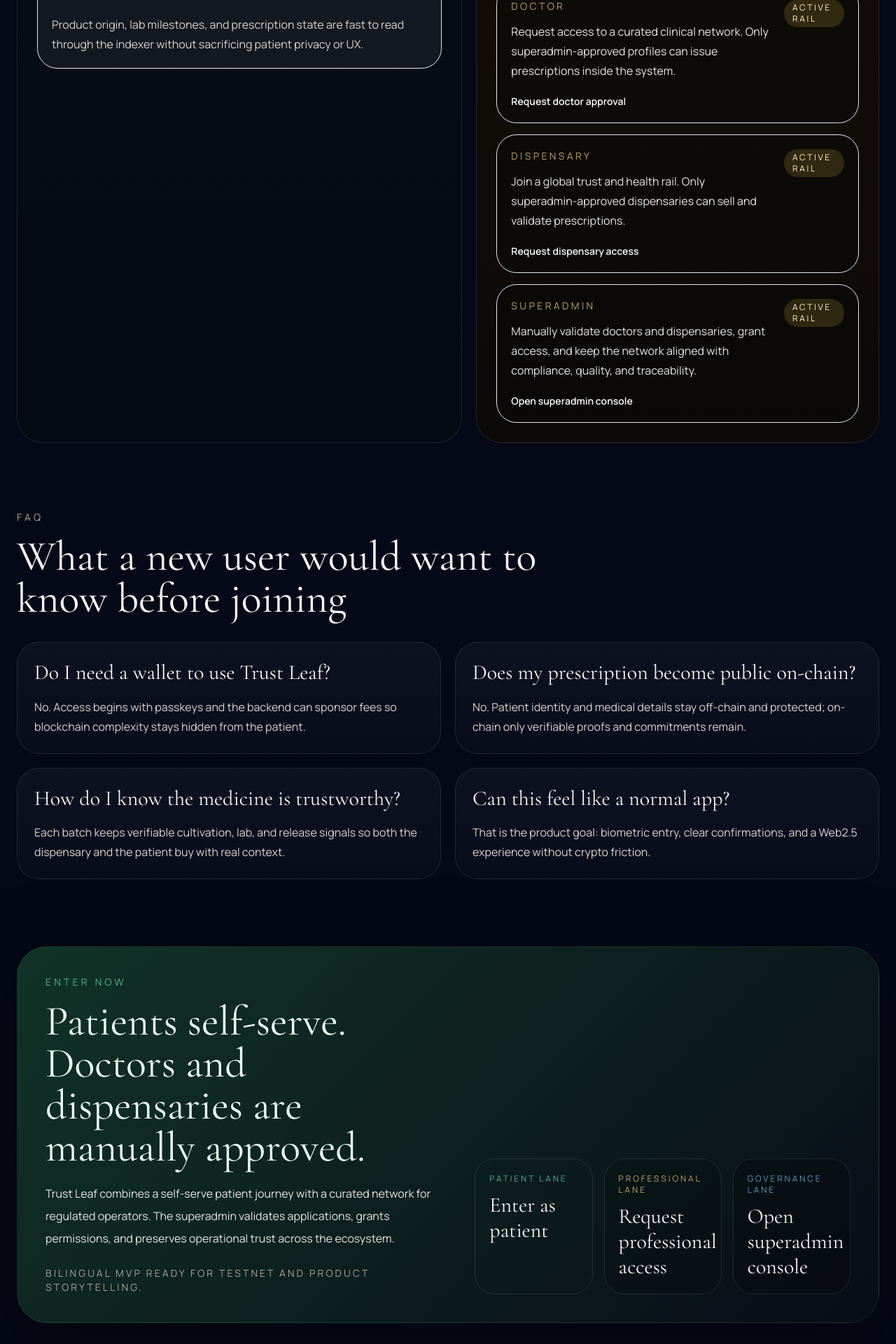
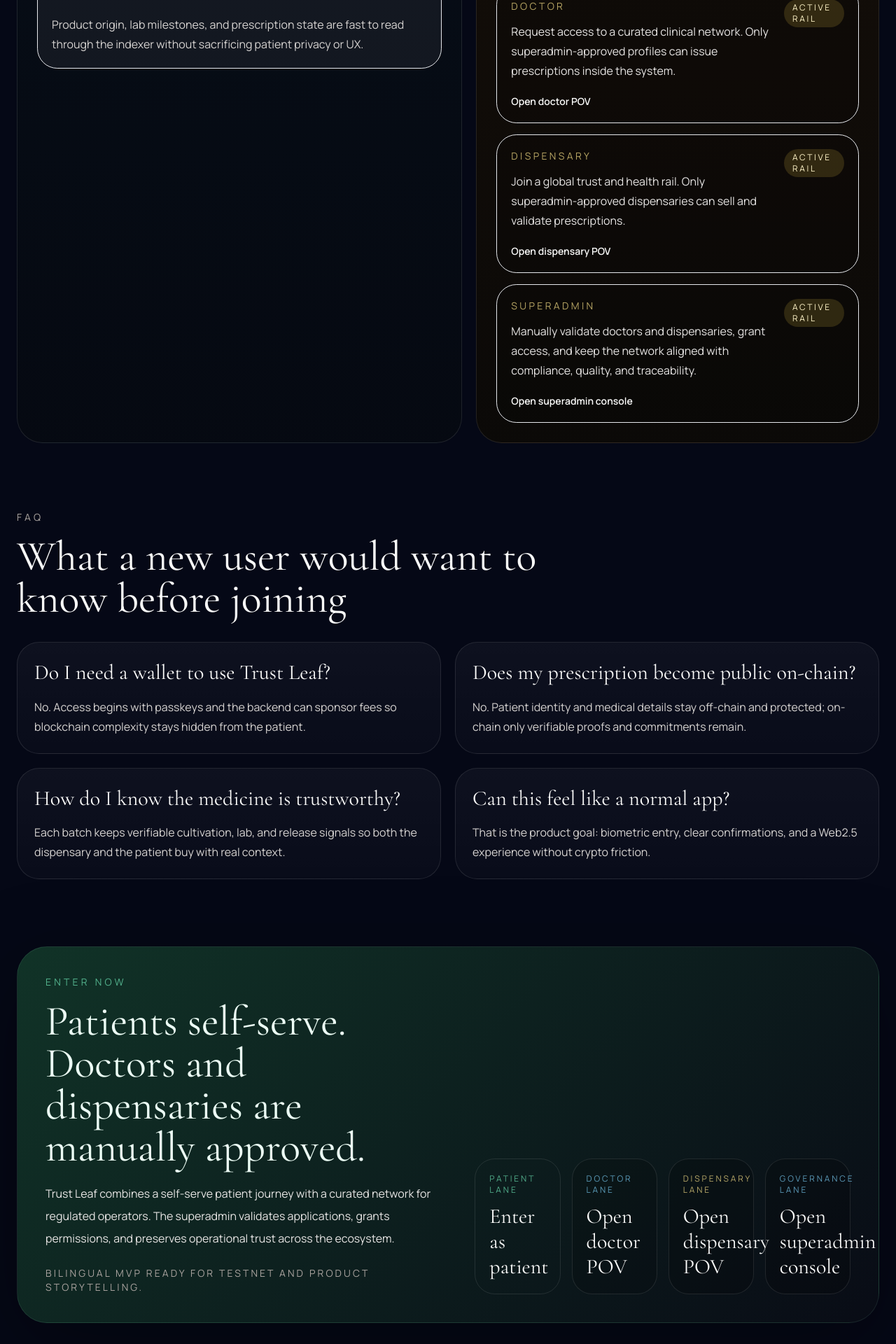
Before and after one commit to CaBsCrypto/bisHealth, a Next.js app in the folder apps/web/: page / in a window 1280 px wide. Shown: the part 3840-5760 px from the top of the page at 70% size. Built offline with nearby package versions, Linux system fonts and the light colour scheme; no server answers.

Commit message:
Refine landing entry for actor testing

```diff
--- a/apps/web/app/lib/i18n.ts
+++ b/apps/web/app/lib/i18n.ts
@@ -101,14 +101,14 @@
         {
           name: "Medico",
           detail: "Solicita acceso a una red clinica curada. Solo perfiles aprobados por el superadmin pueden emitir recetas dentro del sistema.",
-          cta: "Solicitar validacion medica",
-          href: "/superadmin",
+          cta: "Ver POV medico",
+          href: "/doctor",
         },
         {
           name: "Dispensario",
           detail: "Unete a un rail global de trazabilidad y salud. Solo dispensarios aprobados por el superadmin pueden vender y validar recetas.",
-          cta: "Solicitar alta del dispensario",
-          href: "/superadmin",
+          cta: "Ver POV dispensario",
+          href: "/dispensary",
         },
         {
           name: "Superadmin",
@@ -222,14 +222,14 @@
       {
         name: "Doctor",
         detail: "Request access to a curated clinical network. Only superadmin-approved profiles can issue prescriptions inside the system.",
-        cta: "Request doctor approval",
-        href: "/superadmin",
+        cta: "Open doctor POV",
+        href: "/doctor",
       },
       {
         name: "Dispensary",
         detail: "Join a global trust and health rail. Only superadmin-approved dispensaries can sell and validate prescriptions.",
-        cta: "Request dispensary access",
-        href: "/superadmin",
+        cta: "Open dispensary POV",
+        href: "/dispensary",
       },
       {
         name: "Superadmin",
@@ -303,8 +303,9 @@
         joinTitle: "Pacientes autoservicio. Medicos y dispensarios aprobados manualmente.",
         joinBody: "Trust Leaf combina una experiencia self-serve para pacientes con una red curada para actores regulados. El superadmin valida altas, entrega permisos y conserva la confianza operativa del ecosistema.",
         joinPrimaryCta: "Entrar como paciente",
-        joinSecondaryCta: "Solicitar acceso profesional",
-        joinTertiaryCta: "Abrir consola superadmin",
+        joinDoctorCta: "Abrir POV medico",
+        joinDispensaryCta: "Abrir POV dispensario",
+        joinSuperadminCta: "Abrir consola superadmin",
         finalNote: "MVP bilingue listo para testnet y narrativa de producto.",
       }
     : {
@@ -349,8 +350,9 @@
         joinTitle: "Patients self-serve. Doctors and dispensaries are manually approved.",
         joinBody: "Trust Leaf combines a self-serve patient journey with a curated network for regulated operators. The superadmin validates applications, grants permissions, and preserves operational trust across the ecosystem.",
         joinPrimaryCta: "Enter as patient",
-        joinSecondaryCta: "Request professional access",
-        joinTertiaryCta: "Open superadmin console",
+        joinDoctorCta: "Open doctor POV",
+        joinDispensaryCta: "Open dispensary POV",
+        joinSuperadminCta: "Open superadmin console",
         finalNote: "Bilingual MVP ready for testnet and product storytelling.",
       };
 }
--- a/apps/web/app/page.tsx
+++ b/apps/web/app/page.tsx
@@ -318,7 +318,7 @@
               <p className="mt-6 text-sm uppercase tracking-[0.22em] text-stone-400">{copy.finalNote}</p>
             </div>
 
-            <div className="grid gap-4 md:grid-cols-3">
+            <div className="grid gap-4 md:grid-cols-2 xl:grid-cols-4">
               <Link
                 href="/patient"
                 className="rounded-[1.8rem] border border-white/10 bg-white/8 p-5 transition hover:bg-white/12"
@@ -327,18 +327,25 @@
                 <p className="font-display mt-3 text-3xl text-stone-50">{copy.joinPrimaryCta}</p>
               </Link>
               <Link
-                href="/superadmin"
+                href="/doctor"
                 className="rounded-[1.8rem] border border-white/10 bg-black/15 p-5 transition hover:bg-white/5"
               >
-                <p className="text-xs uppercase tracking-[0.24em] text-amber-200/70">Professional lane</p>
-                <p className="font-display mt-3 text-3xl text-stone-50">{copy.joinSecondaryCta}</p>
+                <p className="text-xs uppercase tracking-[0.24em] text-sky-300/70">Doctor lane</p>
+                <p className="font-display mt-3 text-3xl text-stone-50">{copy.joinDoctorCta}</p>
+              </Link>
+              <Link
+                href="/dispensary"
+                className="rounded-[1.8rem] border border-white/10 bg-black/20 p-5 transition hover:bg-white/5"
+              >
+                <p className="text-xs uppercase tracking-[0.24em] text-amber-200/70">Dispensary lane</p>
+                <p className="font-display mt-3 text-3xl text-stone-50">{copy.joinDispensaryCta}</p>
               </Link>
               <Link
                 href="/superadmin"
                 className="rounded-[1.8rem] border border-white/10 bg-black/20 p-5 transition hover:bg-white/5"
               >
                 <p className="text-xs uppercase tracking-[0.24em] text-sky-300/70">Governance lane</p>
-                <p className="font-display mt-3 text-3xl text-stone-50">{copy.joinTertiaryCta}</p>
+                <p className="font-display mt-3 text-3xl text-stone-50">{copy.joinSuperadminCta}</p>
               </Link>
             </div>
           </div>
```
